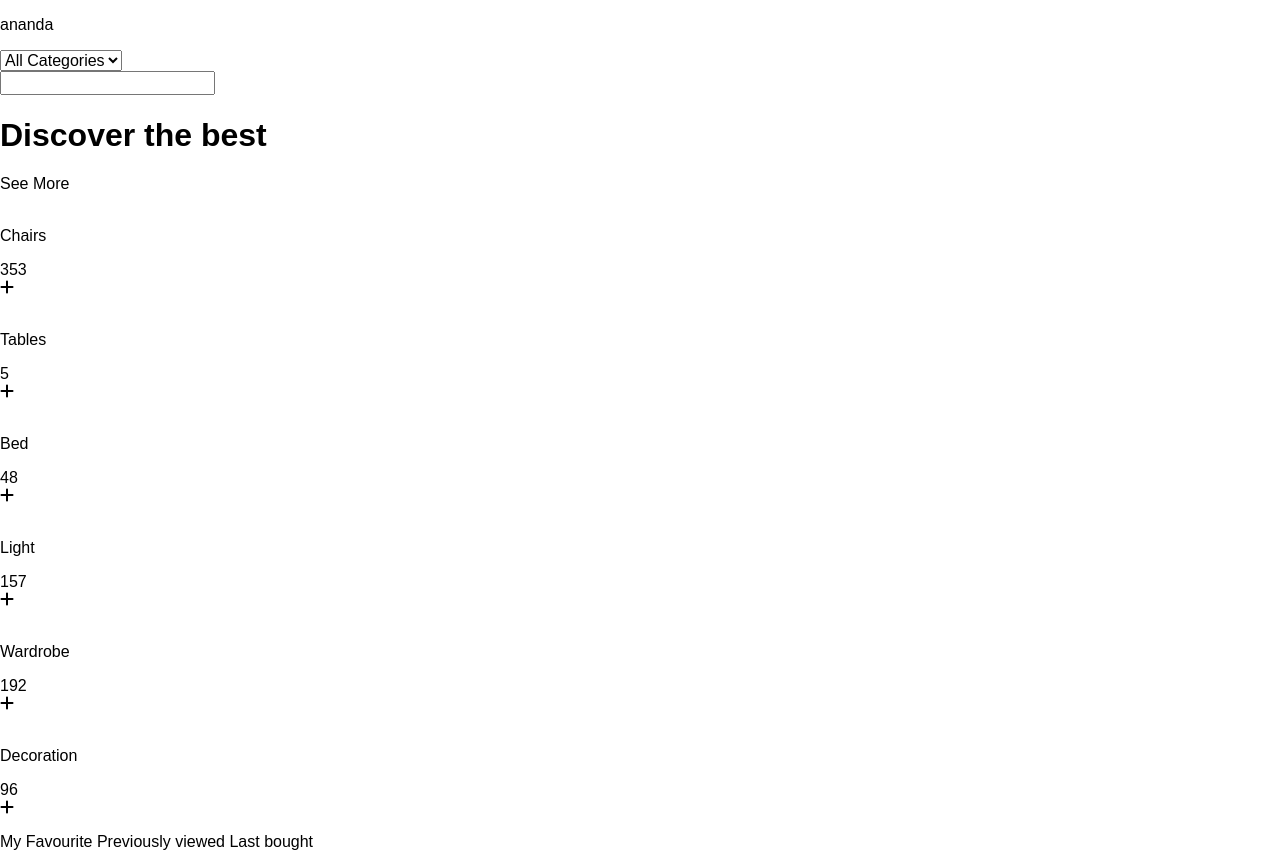
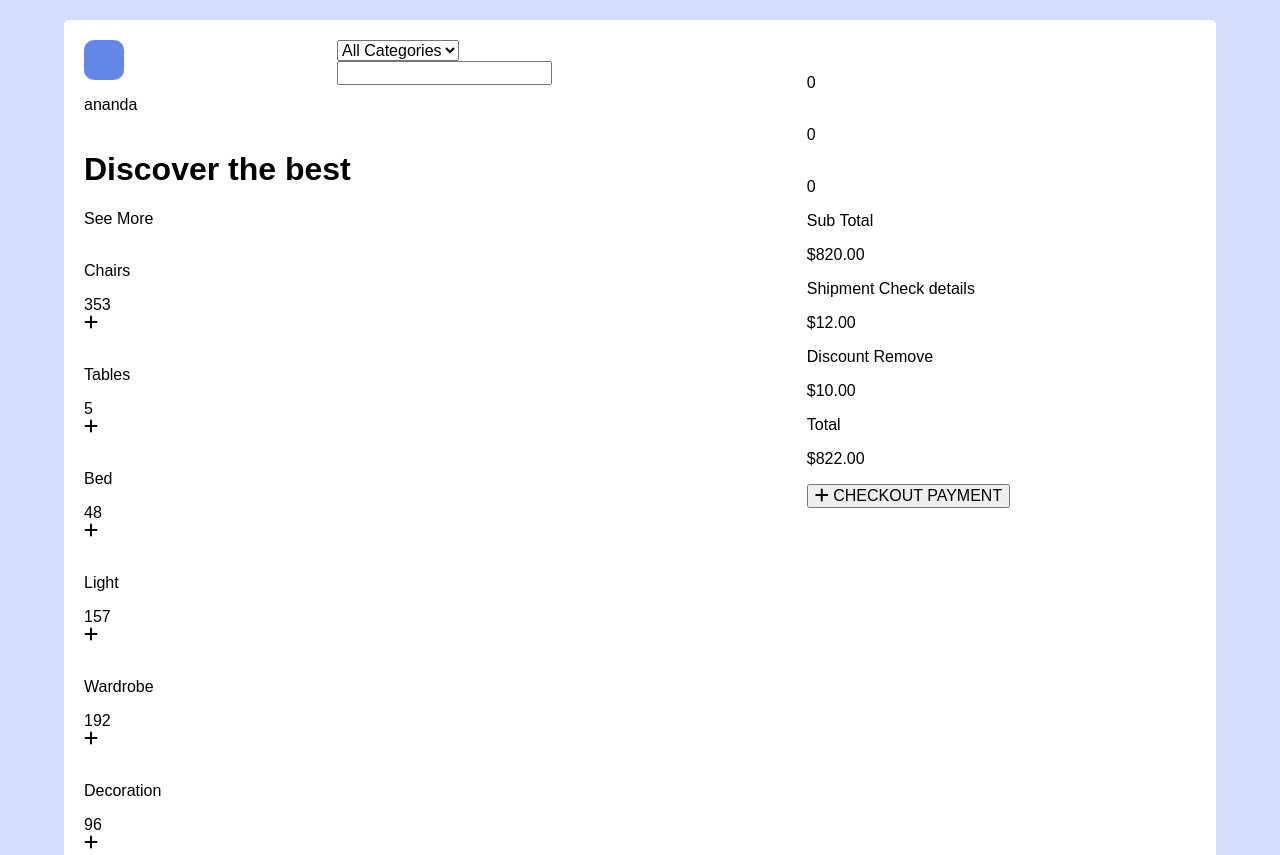
Before and after one commit to bremdows/store-flex-grid, a plain HTML site: page index.html in a window 1280 px wide. Shown: the top 855 px of the page. Drawn offline with Linux system fonts and the light colour scheme.

Commit message:
Agrego un poco de formato y estilos para la parte del logo y buscador

```diff
--- a/css/store.css
+++ b/css/store.css
@@ -12,6 +12,7 @@
     --color-product-4: #EDD1D5;
     --color-product-5: #D1D5ED;
     --color-product-6: #EEEDF4;
+    --color-body: #D5DEFA;
 
     --color-icon: #FFE4A9;
 
@@ -23,6 +24,13 @@
         FUENTES
     */
     --fuente-principal: "Raleway", sans-serif;
+
+    /*
+        TAMAÑOS
+    */
+    --size-radius: .5rem;
+    --size-bar-menu: 4rem;
+    --size-bar-menu-radius: 1rem;
 }
 /*
     GENERALES
@@ -38,6 +46,7 @@ html{
 }
 body{
     font: normal normal 1.6rem var(--fuente-principal);
+    background: var(--color-body);
 }
 a{
     text-decoration: none;
@@ -52,6 +61,47 @@ ul{
 .text-center{
     text-align: center;
 }
+
 /*
-    OTHERS
+    BAR MENU
 */
+.bar-menu{
+    display: flex;
+    justify-content: center;
+    align-items: center;
+    width: var(--size-bar-menu);
+    height: var(--size-bar-menu);
+    background: var(--color-principal);
+    border-radius: var(--size-bar-menu-radius);
+}
+.bar-menu::before,
+.bar-menu::after{
+    content: '';
+    display: block;
+
+}
+/*
+    STORE
+*/
+.content-store{
+    max-width: 192rem;
+    width: 90%;
+    margin: 0 auto;
+    display: grid;
+    margin-top: 2rem;
+    grid-template-columns: 65% 30%;
+    padding: 2rem;
+    background: var(--light);
+    border-radius: var(--size-radius);
+}
+.store{
+
+}
+.store__header{
+    display: grid;
+    grid-template-columns: 35% 60%;
+}
+
+/*
+    CART
+*/
--- a/index.html
+++ b/index.html
@@ -13,9 +13,9 @@
     <div class="content-store">
         <section class="store">
             <header class="store__header">
-                <div class="">
-                    <span class="store__icon-menu">
-                        <i></i>
+                <div class="store__brand">
+                    <span class="bar-menu">
+                        <div class="bar-menu__center-bar"></div>
                     </span>
                     <div>
                         <p class="store__logo">ananda</p>
```
